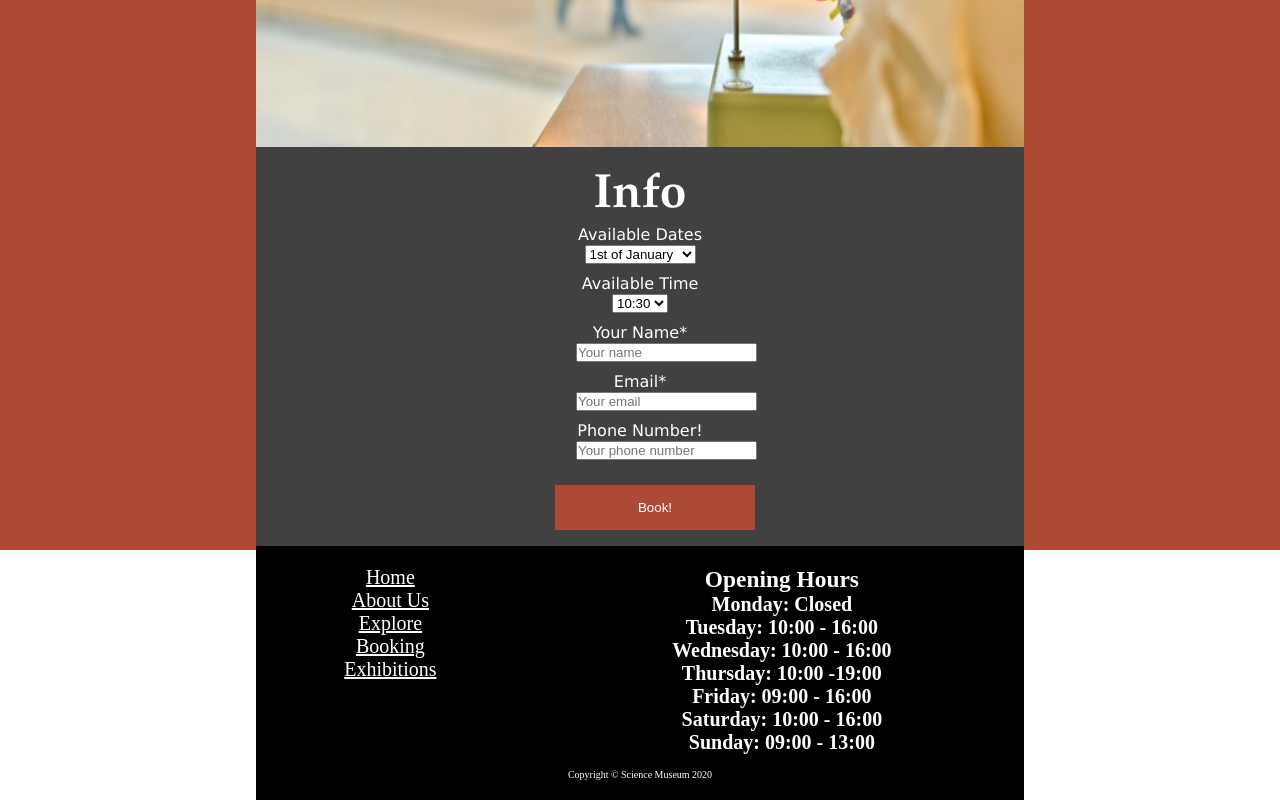
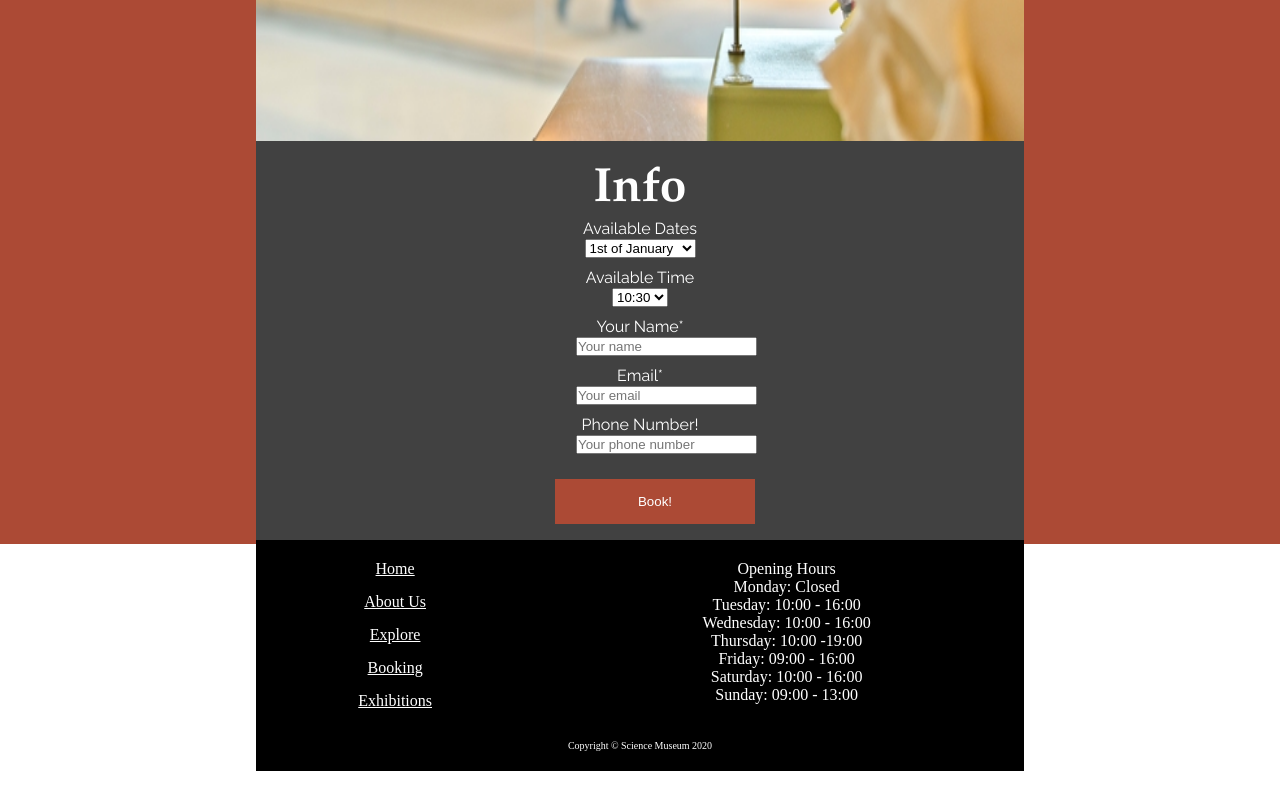
Before and after one commit to Advancedhd/Semester-Project, a plain HTML site: page booking.html in a window 1280 px wide. Shown: the part 885-1685 px from the top of the page. After the commit the page ends 1656 px from the top, so only its background shows below. Drawn offline with Linux system fonts and the light colour scheme.

Commit message:
Changes
Changed alot of alt text's
Changed For / Id's to be correct
Changed Contact form div to ul
Fixed alignments
Changed Font
Updated Titles

```diff
--- a/booking.html
+++ b/booking.html
@@ -9,13 +9,14 @@
     <link href="styles.css" rel="stylesheet">
     <script src="https://kit.fontawesome.com/698b6da628.js" crossorigin="anonymous"></script>
     <link href="https://cdnjs.cloudflare.com/ajax/libs/font-awesome/5.12.1/css/all.min.css" rel="stylesheet">
-    <title>Home</title>
+    <link href='https://fonts.googleapis.com/css?family=Raleway' rel='stylesheet'>
+    <title>Booking</title>
 </head>
 
 <body>
     <header class="Headerhome">
         <nav class="nav">
-            <a href="index.html"> <img src="/images/logo.png" id="logo"></a>
+            <a href="index.html"> <img src="/images/logo.png" id="logo" for="Logo is a lock with planets orbiting around it with the caption Explore Together"></a>
             <input type="checkbox" id="hamburgermeny">
                 <div class="fasfabars"><label for="hamburgermeny"><i class="fas fa-bars"></i></label></div>
             <ul class="nav-links">
@@ -83,24 +84,24 @@
             </div>
         </div>
     </main>
-    <footer class="blackbackground" id="bookingfooter">
-        <div class="griditem1">
+    <footer class="blackbackground">
+        <ul class="griditem1">
             <li class="navhomebutton"><a href="index.html">Home</a></li>
             <li><a href="about.html">About Us</a></li>
             <li><a href="explore.html">Explore</a></li>
             <li><a href="booking.html">Booking</a></li>
             <li><a href="exhibitions.html">Exhibitions</a></li>
-        </div>
-        <div class="griditem2">
-            <h3>Opening Hours</h3>
-            <h4>Monday: Closed</h4>
-            <h4>Tuesday: 10:00 - 16:00</h4>
-            <h4>Wednesday: 10:00 - 16:00</h4>
-            <h4>Thursday: 10:00 -19:00</h4>
-            <h4>Friday: 09:00 - 16:00</h4>
-            <h4>Saturday: 10:00 - 16:00</h4>
-            <h4>Sunday: 09:00 - 13:00</h4>
-        </div>
+        </ul>
+        <ul class="griditem2">
+            <li>Opening Hours</li>
+            <li>Monday: Closed</li>
+            <li>Tuesday: 10:00 - 16:00</li>
+            <li>Wednesday: 10:00 - 16:00</li>
+            <li>Thursday: 10:00 -19:00</li>
+            <li>Friday: 09:00 - 16:00</li>
+            <li>Saturday: 10:00 - 16:00</li>
+            <li>Sunday: 09:00 - 13:00</li>
+        </ul>
         <div class="griditem3">
             Copyright &copy; Science Museum 2020
         </div>
--- a/styles.css
+++ b/styles.css
@@ -161,7 +161,7 @@ header {
 }
 
 #mainhome div {
-  font-family: Verdana, Tahoma, sans-serif;
+  font-family: "Raleway", Tahoma, sans-serif;
   width: 100%;
 }
 
@@ -282,12 +282,16 @@ footer a {
 }
 
 p {
-  font-family: Georgia, "Times New Roman", Times, serif;
+  font-family: "Raleway", "Times New Roman", Times, serif;
 }
 
 h1 {
   font-size: 2.5em;
   font-family: garamond !important;
+}
+
+.griditem1 li {
+  padding-bottom: 15px;
 }
 
 .whitebackground h4 {
```
Also changed, not shown: about.html (+16 -15 lines), exhibitions.html (+2 -1 lines), explore.html (+2 -1 lines), index.html (+1 -0 lines).
